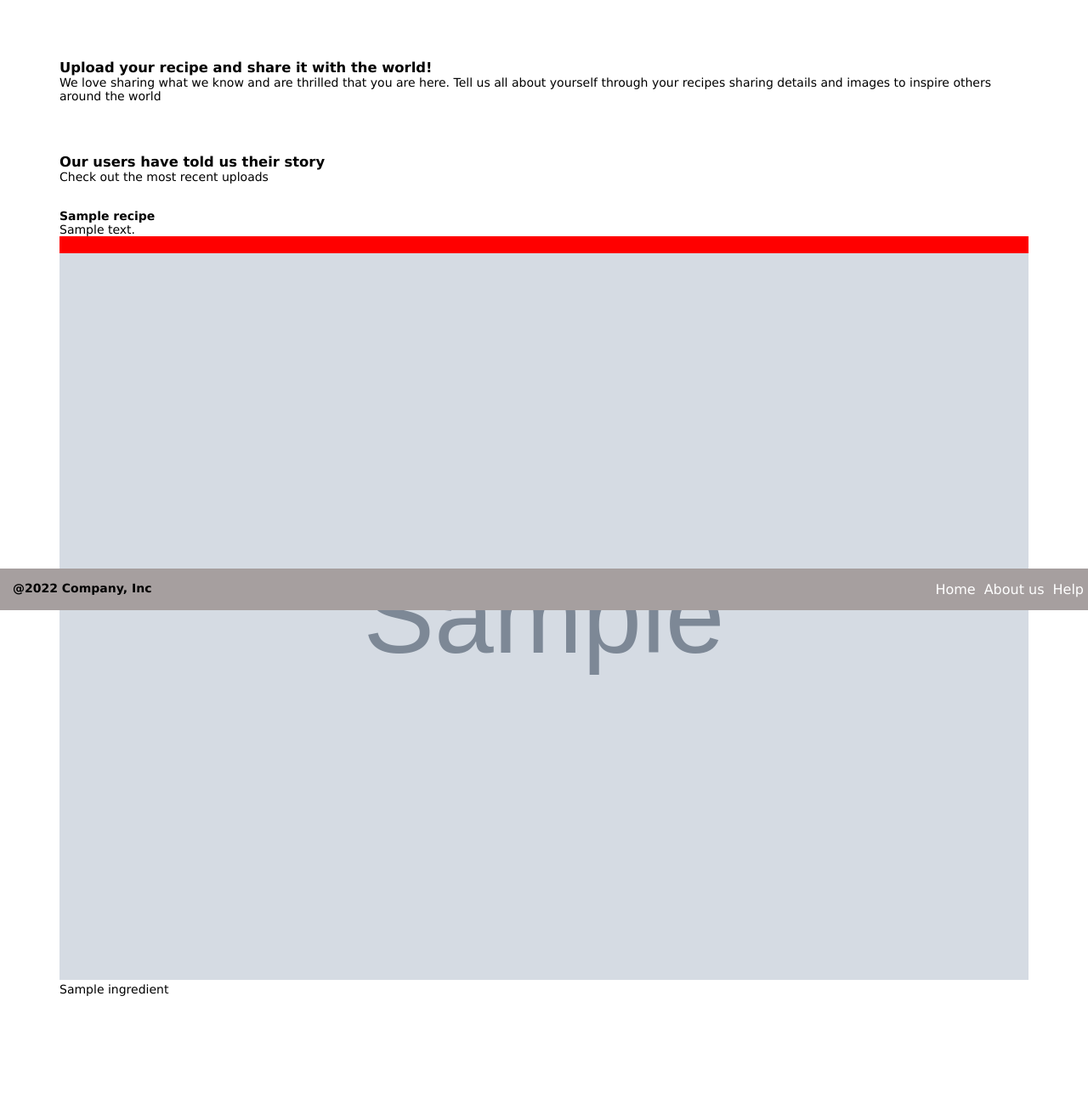
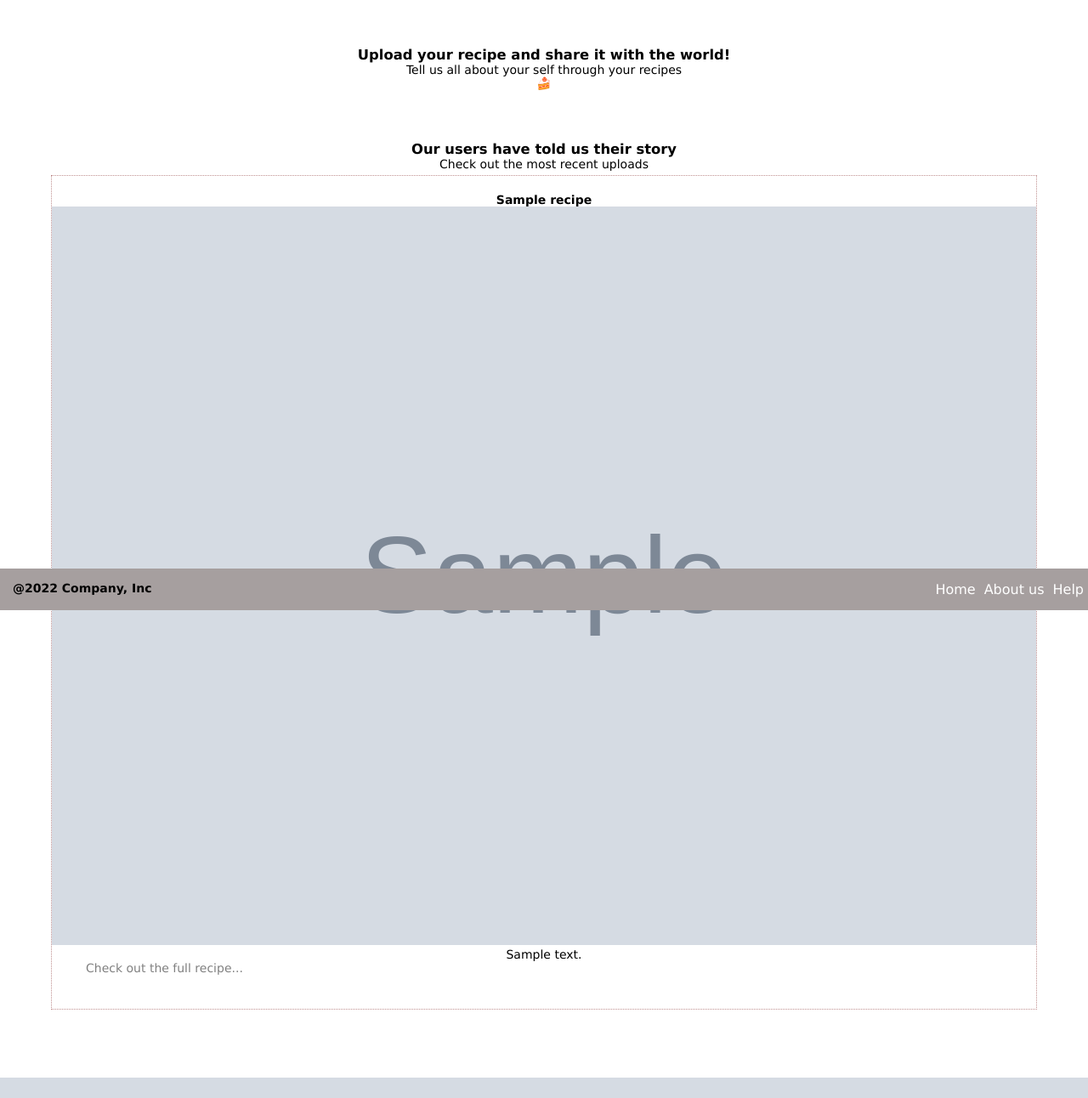
Before and after one commit to MartinZazpe/The-Good-Kitchen, a Node server app: template views/index.ejs in a window 1280 px wide. Shown: the part 82-1374 px from the top of the page at 85% size. After the commit the page ends 1350 px from the top, so only its background shows below. Run offline with Node 20, Linux system fonts and the light colour scheme; the template is opened without the code that fills it: most values are stand-ins (such as "Sample title", 1, 10 or a date in 2020); grey boxes marked "Sample" are stand-in pictures; some libraries are stand-ins or nearby versions.

Commit message:
some changes to the index css

```diff
--- a/public/stylesheets/index.css
+++ b/public/stylesheets/index.css
@@ -4,11 +4,39 @@
     padding-bottom: 40px;
 }
 
-.recentUploads {
-    padding: 30px 0;
+.recentUpload {
+    padding: 20px 0px 40px 0px;
+    margin: 5px;
+    border: 1px dotted rgb(192, 144, 144);
+
+}
+
+.recentUploads h4,
+p,
+h3 {
+    text-align: center;
 }
 
 .recipe-image {
     width: 100%;
-    border-top: red 20px solid;
 }
+
+
+.ingredients-list {
+    list-style-type: circle;
+    padding: 5px 0;
+    color: red;
+}
+
+
+.cake,
+h4 {
+    text-align: center;
+}
+
+.detail-link {
+    padding: 40px;
+    white-space: nowrap;
+    color: grey;
+    text-align: center
+}
--- a/public/stylesheets/style.css
+++ b/public/stylesheets/style.css
@@ -9,7 +9,7 @@ body {
 }
 
 .body-information {
-  padding: 50px;
+  padding: 35px;
 }
 
 /* body {
--- /dev/null
+++ b/views/about-us.ejs
@@ -0,0 +1,3 @@
+We love sharing our recipes with the world and are thrilled that you are here.
+Tell us all about yourself through your recipes sharing details and images
+to inspire others around the world
--- a/views/index.ejs
+++ b/views/index.ejs
@@ -1,3 +1,5 @@
+<!--I want to show ingredients in detail, not at begining -->
+
 <!DOCTYPE html>
 <html>
 
@@ -12,9 +14,8 @@
     <div class="body-information">
       <section class="introduction">
         <h3>Upload your recipe and share it with the world!</h3>
-        <p>We love sharing what we know and are thrilled that you are here.
-          Tell us all about yourself through your recipes sharing details and images
-          to inspire others around the world
+        <p class="welcome-text">Tell us all about your self through your recipes
+        <p class="cake">&#127856</p>
         </p>
       </section>
       <section class="recipe-examples">
@@ -22,24 +23,15 @@
         <p>Check out the most recent uploads</p>
 
         <% recipes.forEach(function(recipe) {%>
-          <div class="recentUploads">
+          <div class="recentUpload">
             <h4>
               <%=recipe.title %>
             </h4>
+            <img class="recipe-image" src="/images/<%= recipe.image %>">
             <p>
               <%=recipe.description %>
             </p>
-            <div>
-              <img class="recipe-image" src="/images/<%= recipe.image %>">
-            </div>
-            <ul>
-              <% for(let i=0; i < recipe.Ingredients.length; i++ ){ %>
-                <li>
-                  <%= recipe.Ingredients[i] %>
-                </li>
-                <% } %>
-            </ul>
-
+            <a class="detail-link" href="#">Check out the full recipe...</a>
           </div>
           <% }) %>
 
```
Also changed, not shown: views/product-detail.ejs (added, +15 -0 lines).
